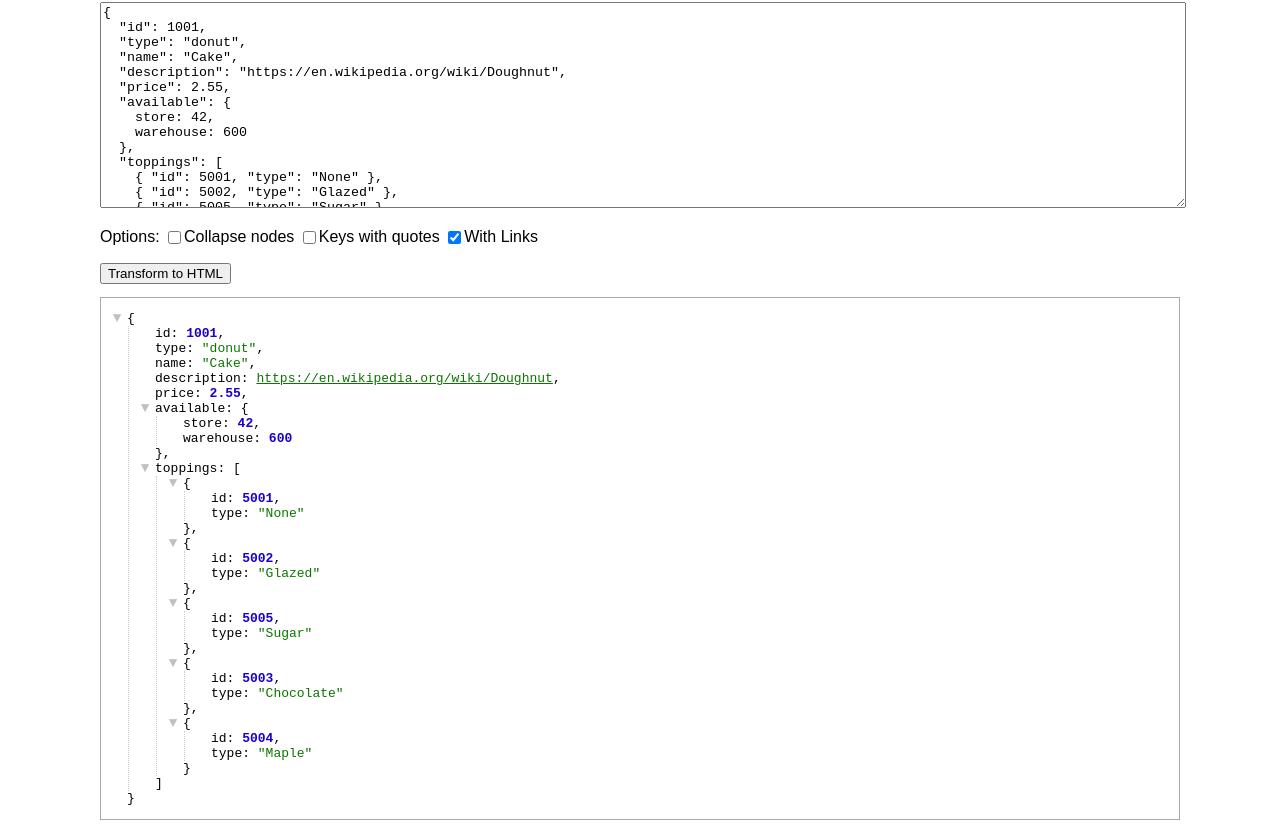
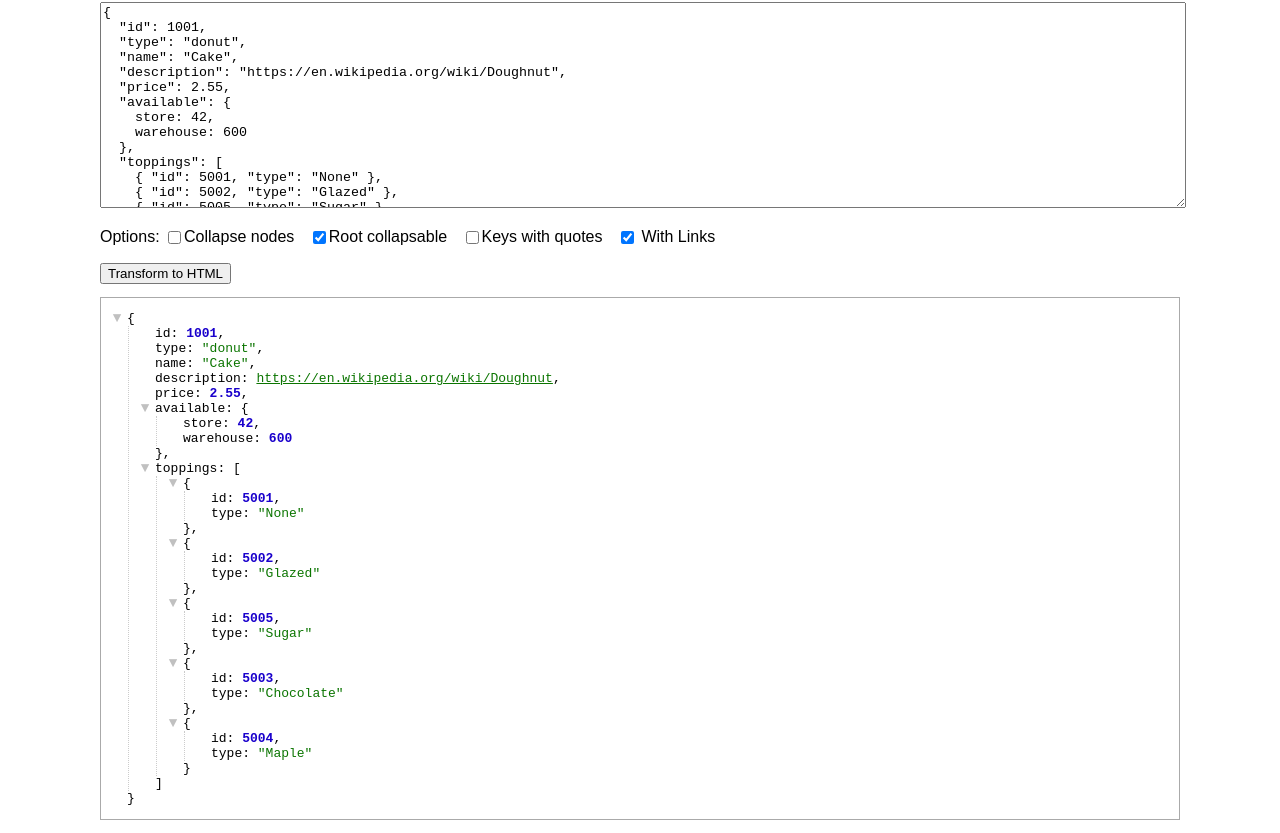
Before and after one commit to abodelot/jquery.json-viewer, a website: page demo.html in a window 1280 px wide. Shown: the part 78-911 px from the top of the page. Drawn offline with nearby package versions, Linux system fonts and the light colour scheme.

Commit message:
Added rootCollapsable option (fix #10)

```diff
--- a/demo.html
+++ b/demo.html
@@ -11,6 +11,9 @@
 body {
   margin: 0 100px;
   font-family: sans-serif;
+}
+p.options label {
+  margin-right: 10px;
 }
 p.options input[type=checkbox] {
   vertical-align: middle;
@@ -35,6 +38,7 @@ $(function() {
     }
     var options = {
       collapsed: $('#collapsed').is(':checked'),
+      rootCollapsable: $('#root-collapsable').is(':checked'),
       withQuotes: $('#with-quotes').is(':checked'),
       withLinks: $('#with-links').is(':checked')
     };
@@ -75,9 +79,19 @@ $(function() {
 }</textarea>
     <p class="options">
       Options:
-      <label><input type="checkbox" id="collapsed" />Collapse nodes</label>
-      <label><input type="checkbox" id="with-quotes" />Keys with quotes</label>
-      <label><input type="checkbox" id="with-links" checked/>With Links</label>
+      <label title="Generate node as collapsed">
+        <input type="checkbox" id="collapsed">Collapse nodes
+      </label>
+      <label title="Allow root element to be collasped">
+        <input type="checkbox" id="root-collapsable" checked>Root collapsable
+      </label>
+      <label title="Surround keys with quotes">
+        <input type="checkbox" id="with-quotes">Keys with quotes
+      </label>
+      <label title="Generate anchor tags for URL values">
+        <input type="checkbox" id="with-links" checked>
+        With Links
+      </label>
     </p>
     <button id="btn-json-viewer" title="run jsonViewer()">Transform to HTML</button>
     <pre id="json-renderer"></pre>
```
Also changed, not shown: README.md, json-viewer/jquery.json-viewer.js.
